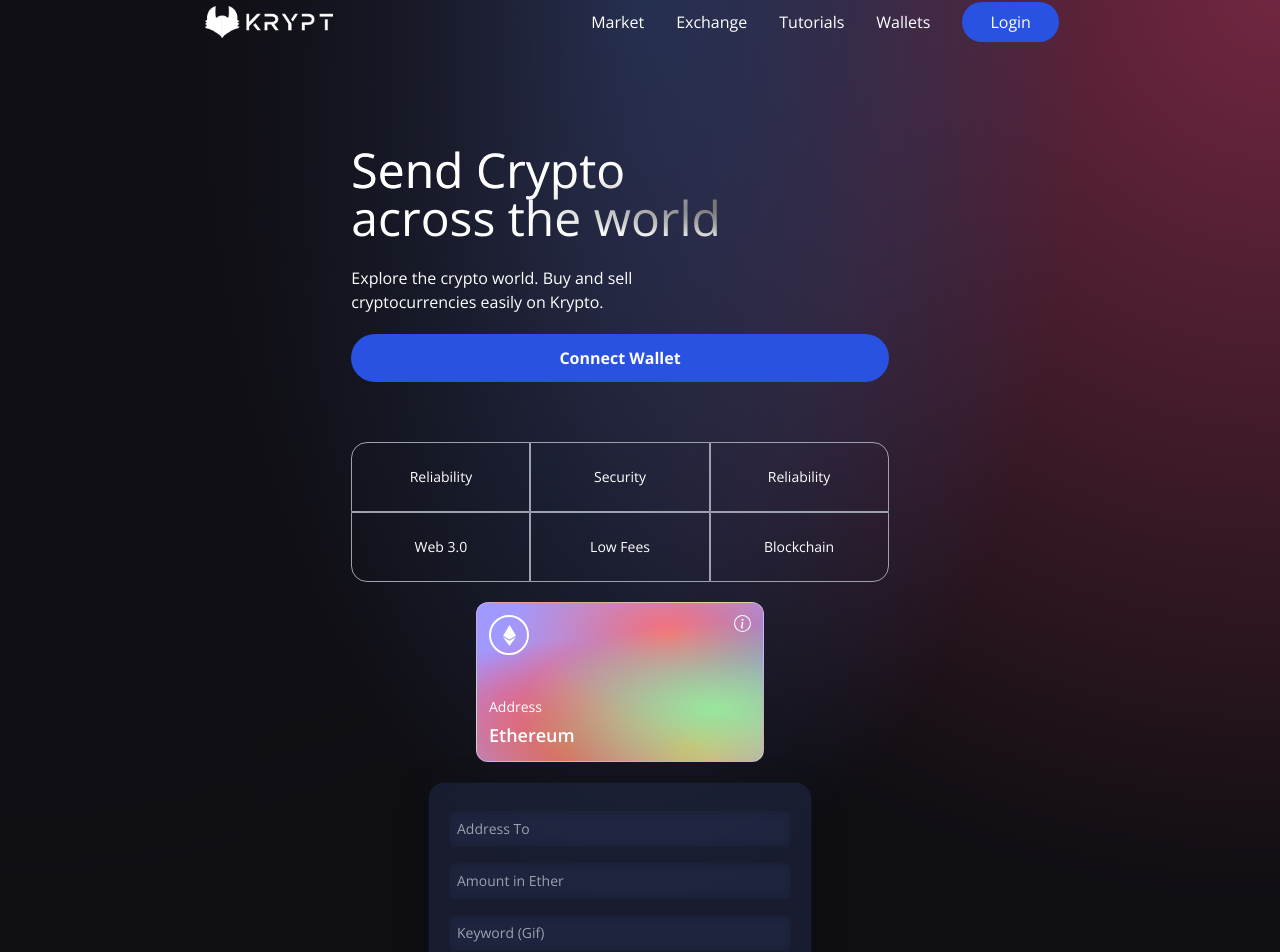
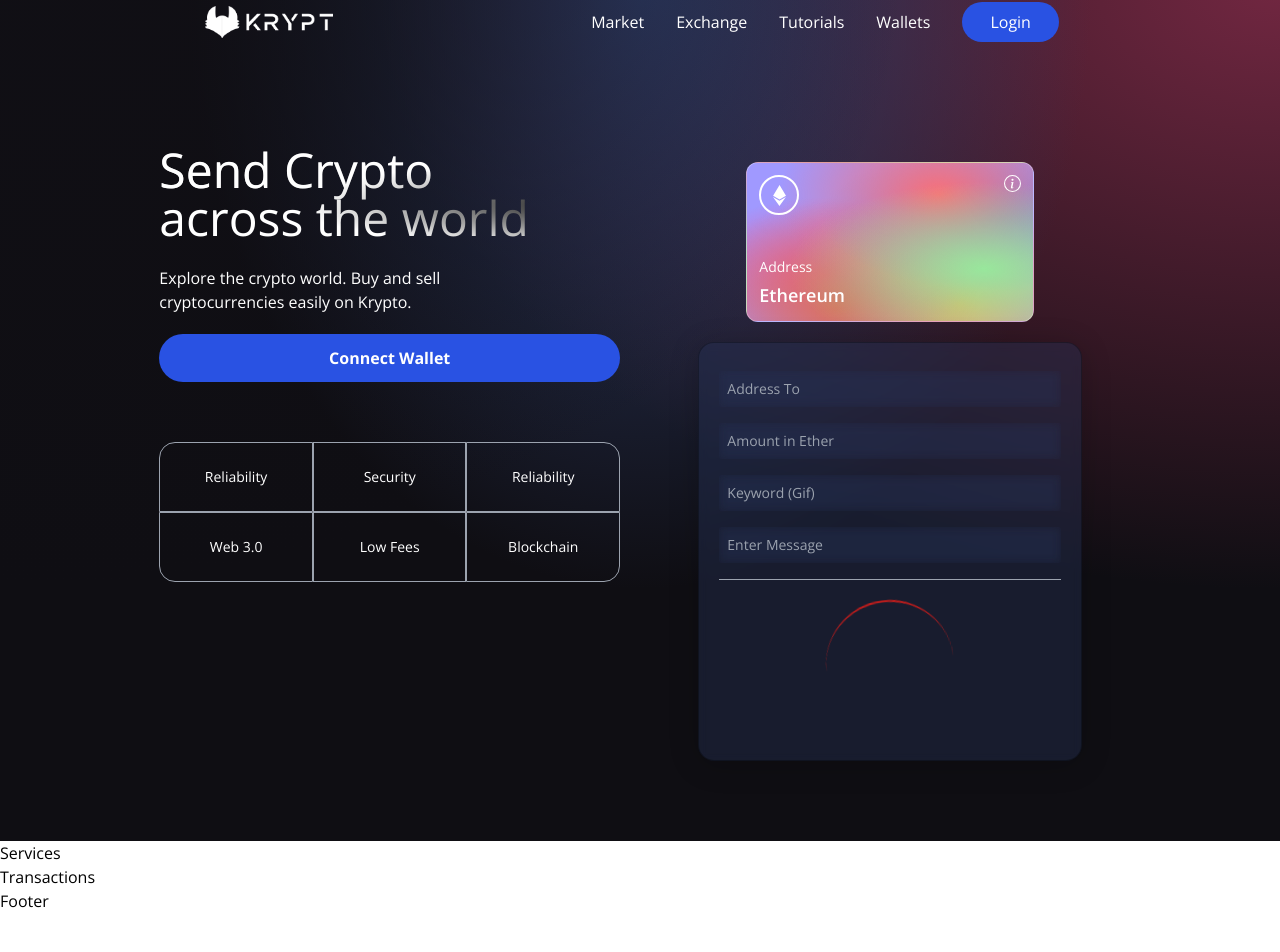
Before and after one commit to nexticodes/react-dapp, a React (Vite) app in the folder client/: page / in a window 1280 px wide. Shown: the part 18-970 px from the top of the page. After the commit the page ends 931 px from the top, so only its background shows below. Built offline with nearby package versions, Linux system fonts and the light colour scheme.

Commit message:
Change mds to mfs (custom styles.)

```diff
--- a/client/src/components/Welcome.jsx
+++ b/client/src/components/Welcome.jsx
@@ -30,8 +30,8 @@
 
     return (
         <div className="flex w-full justify-center items-center">
-            <div className="flex md: flex-row flex-col items-start justify-between md:p-20 py-12 px-4">
-                <div className="flex flex-1 justify-start flex-col md:mr-10">
+            <div className="flex mf:flex-row flex-col items-start justify-between md:p-20 py-12 px-4">
+                <div className="flex flex-1 justify-start flex-col mf:mr-10">
                     <h1 className="text-3xl sm:text-5xl text-white text-gradient py-1">
                         Send Crypto <br /> across the world
                     </h1>
@@ -61,7 +61,8 @@
                             Blockchain
                         </div>
                     </div>
-                    <div className="flex flex-col flex-1 items-center justify-start w-full md:mt-0 mt-10">
+                </div>
+                    <div className="flex flex-col flex-1 items-center justify-start w-full mf:mt-0 mt-10">
                         <div className="p-3 justify-end items-start flex-col rounded-xl h-40 sm:w-72 w-full my-5 eth-card white-glassmorphism">
                             <div className="flex justify-between flex-col w-full h-full">
                                 <div className="flex justify-between items-start">
@@ -93,7 +94,6 @@
                             )}
                         </div>
                     </div>
-                </div>
             </div>
         </div>
     )
```
